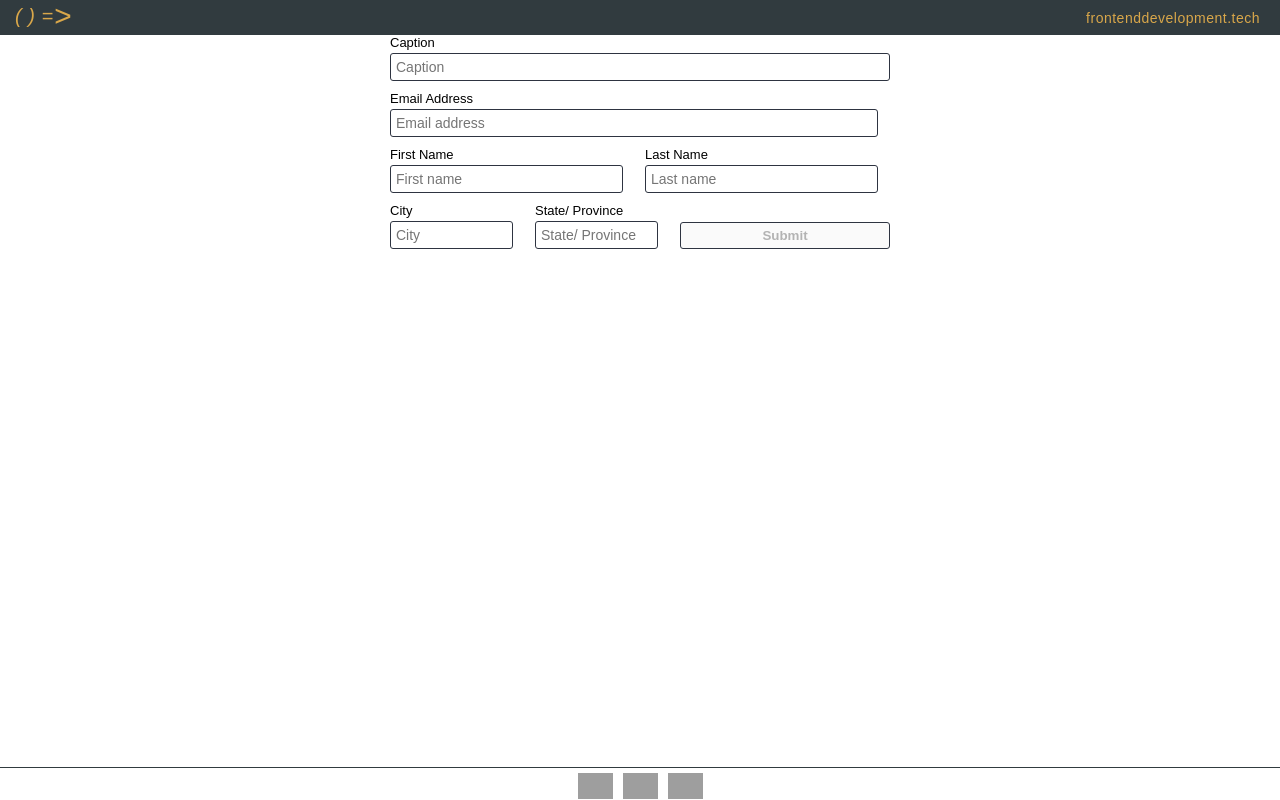
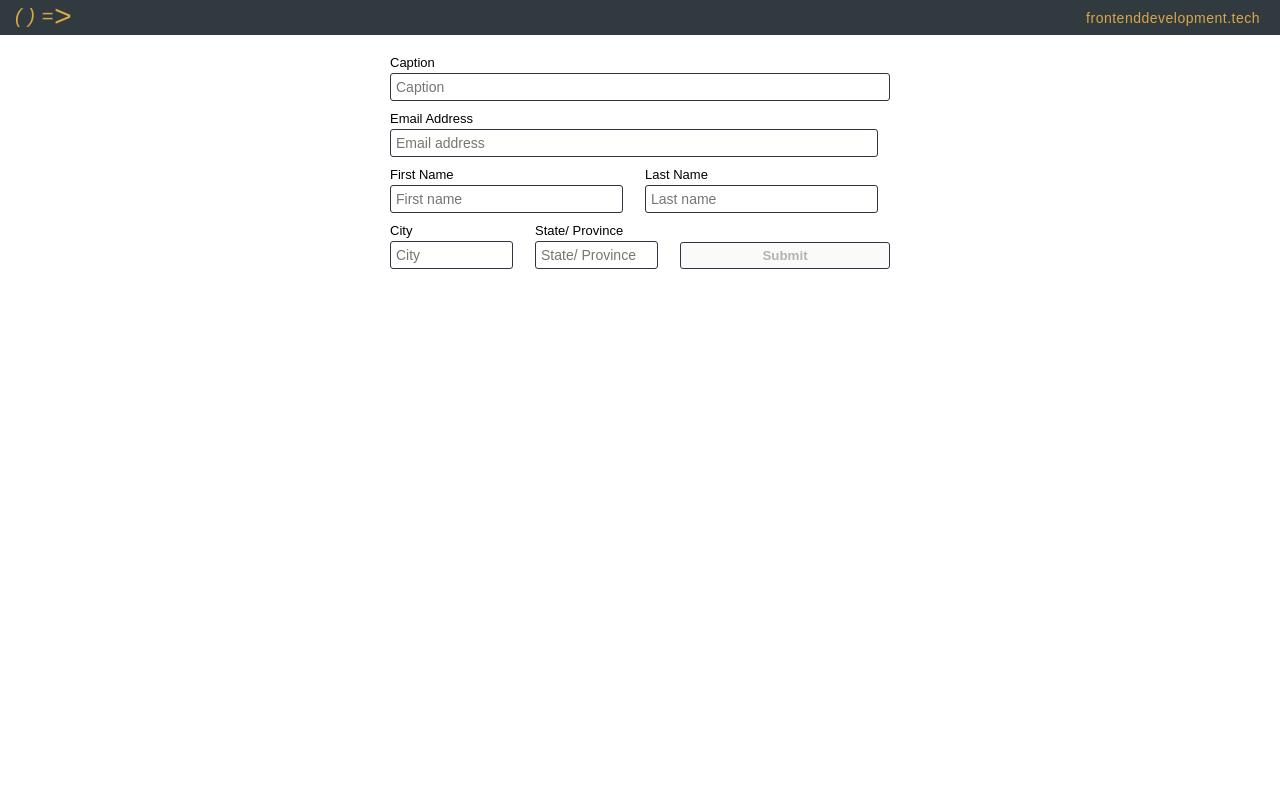
Before and after one commit to eastcoastdeveloper/angular-form-validation, an Angular app: page / in a window 1280 px wide. Built offline with nearby package versions, Linux system fonts and the light colour scheme; grey boxes are pictures that could not be loaded.

Commit message:
5 files modified

```diff
--- a/package.json
+++ b/package.json
@@ -14,7 +14,7 @@
     "@angular/animations": "^15.0.2",
     "@angular/common": "^15.0.2",
     "@angular/compiler": "^15.0.2",
-    "@angular/core": "^15.0.2",
+    "@angular/core": "15.2.10",
     "@angular/forms": "^15.0.2",
     "@angular/platform-browser": "^15.0.2",
     "@angular/platform-browser-dynamic": "^15.0.2",
--- a/src/app/app.component.scss
+++ b/src/app/app.component.scss
@@ -11,7 +11,7 @@
 }
 form {
   max-width: 500px;
-  margin: 0 auto;
+  margin: 20px auto 0 auto;
   label {
     font: normal 13px sans-serif;
     display: block;
@@ -124,7 +124,6 @@
 
 @media screen and (max-width: 550px) {
   form {
-    margin: 20px;
     .email-first-last {
       display: block;
       margin: 0;
--- a/src/index.html
+++ b/src/index.html
@@ -8,11 +8,3 @@
 >
 </header>
 <app-root>loading</app-root>
-
-<footer>
-  <div class="icon-grid">
-    <a href="https://www.linkedin.com/in/eric-feldberg-62a758297" target="_blank"><img src="https://upload.wikimedia.org/wikipedia/commons/thumb/c/ca/LinkedIn_logo_initials.png/512px-LinkedIn_logo_initials.png"></a>
-    <a href="https://www.instagram.com/nodulldayz/" target="_blank"><img src="https://upload.wikimedia.org/wikipedia/commons/thumb/e/e7/Instagram_logo_2016.svg/128px-Instagram_logo_2016.svg.png"></a>
-    <a href="https://flickr.com/photos/nodulldays/" target="_blank"><img alt="Flickr logo - SuperTinyIcons" src="https://upload.wikimedia.org/wikipedia/commons/thumb/f/f4/Flickr_logo_-_SuperTinyIcons.svg/512px-Flickr_logo_-_SuperTinyIcons.svg.png"></a>
-  </div>
-</footer>
--- a/src/styles.scss
+++ b/src/styles.scss
@@ -44,25 +44,3 @@
     color: #d9a74a;
   }
 }
-
-footer {
-  position: absolute;
-  bottom: 0;
-  border-top: 1px solid #313b3f;
-  padding: 5px 5px 1px 5px;
-  box-sizing: border-box;
-  width: 100%;
-  .icon-grid {
-    justify-content: center;
-    display: grid;
-    grid-column-gap: 10px;
-    grid-template-columns: repeat(3, 35px);
-    a {
-      width: 35px;
-      display: block;
-      img {
-        width: 100%;
-      }
-    }
-  }
-}
```
Also changed, not shown: src/app/app.module.ts (+4 -4 lines).
